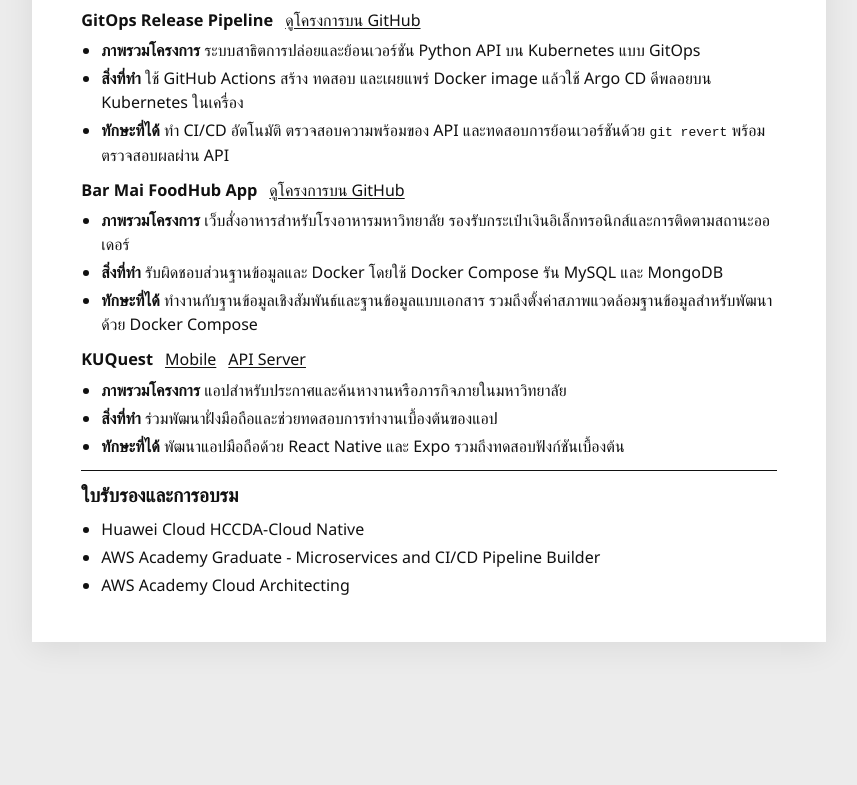
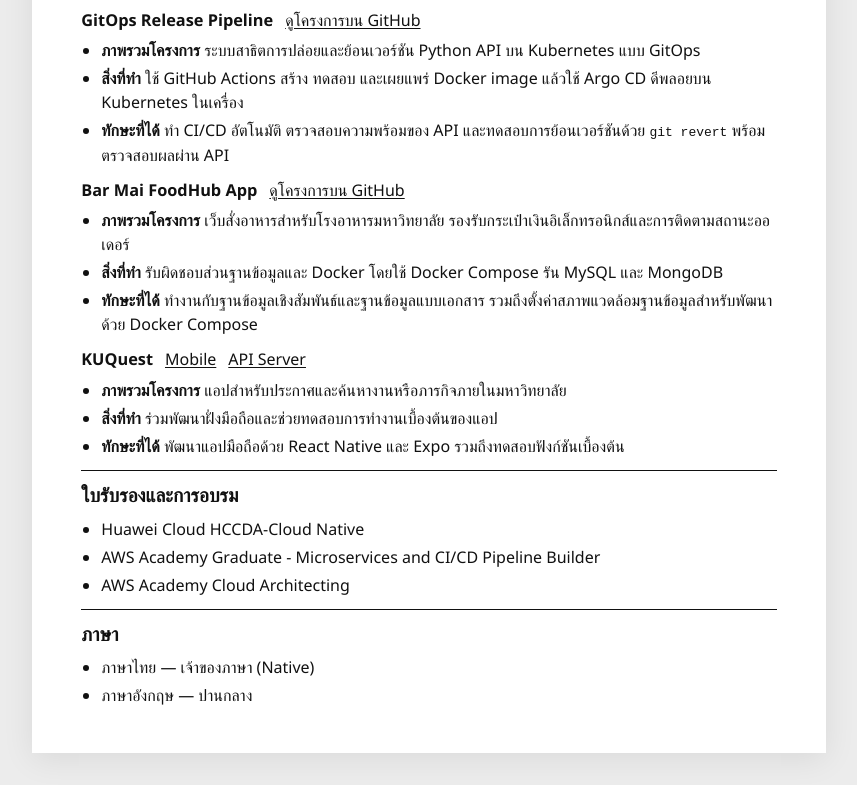
Before and after one commit to MixSupasek/static-port, a website: page index.html in a window 1280 px wide. Shown: the part 904-1689 px from the top of the page, without its empty margins (211-1068 px from the left). Before the commit the page ends 1578 px from the top, so only its background shows below. Drawn offline with Linux system fonts and the light colour scheme.

Commit message:
feat: add Thai and English proficiency to resume

```diff
--- a/index.html
+++ b/index.html
@@ -54,8 +54,8 @@
     .skill-groups dd { margin: 0; }
     .skill-groups dt { font-weight: 700; }
     .project-heading { display: flex; align-items: baseline; flex-wrap: wrap; gap: 0 12px; }
-    .project-summary, .credentials { margin: 6px 0 0; padding-inline-start: 1.25em; }
-    .project-summary li + li, .credentials li + li { margin-top: 4px; }
+    .project-summary, .credentials, .spoken-languages { margin: 6px 0 0; padding-inline-start: 1.25em; }
+    .project-summary li + li, .credentials li + li, .spoken-languages li + li { margin-top: 4px; }
     .project-summary + .project-heading { margin-top: 11px; }
     a { color: inherit; text-underline-offset: 2px; }
 
@@ -172,6 +172,13 @@
           <li>AWS Academy Cloud Architecting</li>
         </ul>
       </section>
+        <section aria-labelledby="languages">
+          <h2 id="languages">ภาษา</h2>
+          <ul class="spoken-languages">
+            <li>ภาษาไทย — เจ้าของภาษา (Native)</li>
+            <li>ภาษาอังกฤษ — ปานกลาง</li>
+          </ul>
+        </section>
     </div>
   </main>
 </body>
--- a/package.json
+++ b/package.json
@@ -1,6 +1,6 @@
 {
   "name": "static-port",
-  "version": "1.3.0",
+  "version": "1.3.1",
   "description": "Static portfolio with automated browser tests and versioned build artifacts",
   "private": true,
   "scripts": {
```
Also changed, not shown: tests/portfolio.spec.js (+2 -2 lines), README.md, 1 other file.
